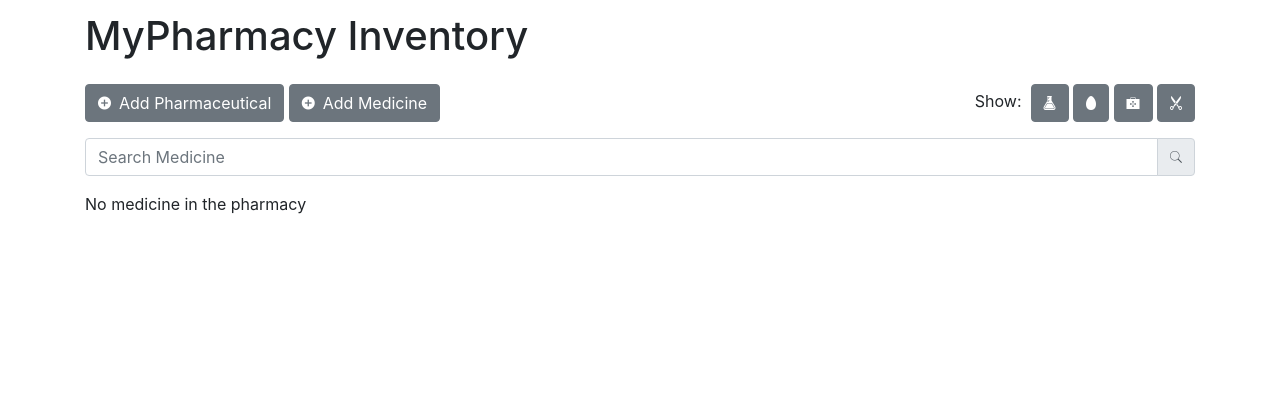
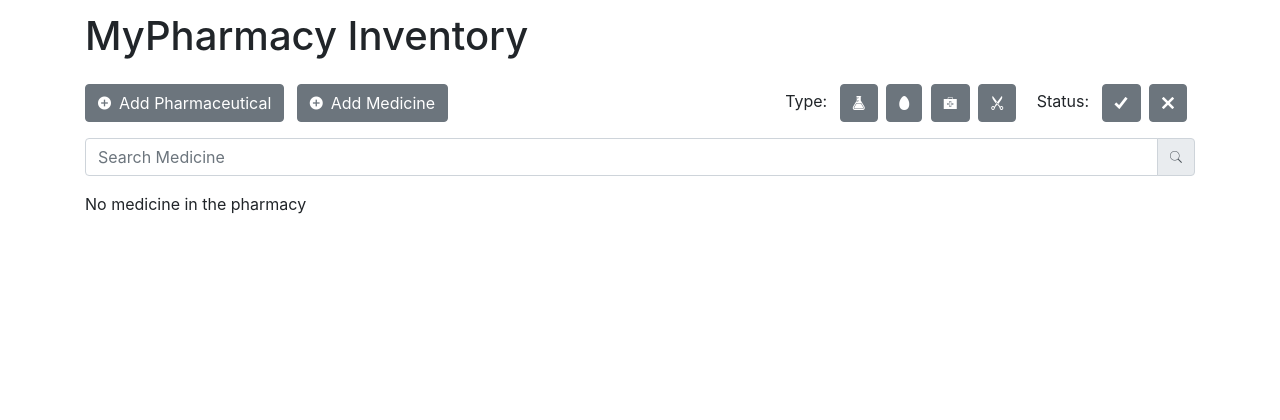
Before and after one commit to skylarkbe/pharmacy, a Django app: template inventory/templates/inventory/index.html in a window 1280 px wide. Shown: the top 420 px of the page. Run offline with Django 3.2, Linux system fonts and the light colour scheme; the template is opened without the code that fills it, so the values that code supplies are empty; some libraries are stand-ins or nearby versions; some web fonts are replaced.

Commit message:
Add Tool and Status filter actions
Signed-off-by: romain.vanderkeilen <t4MJeDc7yJjKinhwhvcJ>

```diff
--- a/inventory/constants.py
+++ b/inventory/constants.py
@@ -8,3 +8,9 @@ MEDICINE_TO_ICON = {
 MEDICINE_DEFAULT_ICON = 'ion-help-circled'
 
 DATE_INPUT_FORMATS = ['%d-%m-%Y']
+
+MEDICINE_TYPE_FILTERS = ['show_syrups', 'show_pills', 'show_bandages', 'show_tools']
+
+MEDICINE_VALIDITY_FILTERS = ['show_not_expired', 'show_expired']
+
+APPLICATION_FILTERS = MEDICINE_TYPE_FILTERS + MEDICINE_VALIDITY_FILTERS
--- a/inventory/models.py
+++ b/inventory/models.py
@@ -17,6 +17,7 @@ class Pharmaceutical(models.Model):
 
 class Medicine(models.Model):
     objects = InheritanceManager()
+    subtype = models.CharField(default="None", max_length=32)
     type = models.ForeignKey(Pharmaceutical, on_delete=models.CASCADE)
     amount = models.PositiveIntegerField(default=0)
     insertDate = models.DateField(auto_now_add=True)
--- a/inventory/static/inventory/css/inventory.css
+++ b/inventory/static/inventory/css/inventory.css
@@ -5,7 +5,8 @@ footer { background-color: #23272b;; color: hsla(0,0%,100%,.7); font-size: 0.85e
 footer.footer { position: absolute; bottom: 0; width: 100%; height: 46px; }
 footer.footer p.text-muted { margin: 0.75em 0;}
 
-div.actionBar { padding-top: 1em ; }
+div.actionBar div.actions { padding-top: 1em ; }
+div.actionBar button, div.formActionBar button { margin-bottom: .5rem !important; }
 i.icon { margin-right: 0.5em; }
 .form-check-inline-margin { margin: 2.4rem 0 0 0; }
 td .btn {padding: 0 !important;}
--- a/inventory/templates/core/header_actions_and_filters.html
+++ b/inventory/templates/core/header_actions_and_filters.html
@@ -1,16 +1,57 @@
 {% load i18n %}
+{% load define_action %}
+
 <div class="actionBar container">
     <div class="row">
-        <div class="col text-left">
-            <a href="{% url 'inventory:addPharmaceutical' %}" class="btn btn-secondary"><i class="icon ion-android-add-circle"></i>{% trans "Add Pharmaceutical" %}</a>
-            <a href="{% url 'inventory:addMedicine' %}" class="btn btn-secondary"><i class="icon ion-android-add-circle"></i>{% trans "Add Medicine" %}</a>
+        <div class="actions col-md-6 text-left">
+            <a href="{% url 'inventory:addPharmaceutical' %}" class="btn btn-secondary mr-2"><i class="icon ion-android-add-circle"></i>{% trans "Add Pharmaceutical" %}</a>
+            <a href="{% url 'inventory:addMedicine' %}" class="btn btn-secondary mr-2"><i class="icon ion-android-add-circle"></i>{% trans "Add Medicine" %}</a>
         </div>
-        <div class="col text-right">
-            {% trans "Show" %}&colon;&nbsp;
-            <span title="{% trans "Syrup" %}" ><button type="button" class="btn btn-secondary"><i class="ion-ios-flask"></i></button></span>
-            <span title="{% trans "Pill" %}" ><button type="button" class="btn btn-secondary"><i class="ion-egg"></i></button></span>
-            <span title="{% trans "Bandage" %}" ><button type="button" class="btn btn-secondary"><i class="ion-ios-medkit"></i></button></span>
-            <span title="{% trans "Tool" %}" ><button type="button" class="btn btn-secondary"><i class="ion-scissors"></i></button></span>
+        <div class="actions col-md-6 text-right">
+            <span class="mr-2">{% trans "Type" %}&colon;</span>
+            <span title="{% trans "Syrup" %}" class="mr-1">
+                {%  define "btn-secondary" as syrup_class %}
+                {% if request.session.show_syrups is False %}
+                    {%  define "btn-light" as syrup_class %}
+                {% endif %}
+                <a href="{% url 'inventory:toggleFilter' %}?filter=show_syrups" class="btn {{ syrup_class }}"><i class="ion-ios-flask"></i></a>
+            </span>
+            <span title="{% trans "Pill" %}" class="mr-1">
+                {%  define "btn-secondary" as pill_class %}
+                {% if request.session.show_pills is False %}
+                    {%  define "btn-light" as pill_class %}
+                {% endif %}
+                <a href="{% url 'inventory:toggleFilter' %}?filter=show_pills" class="btn {{ pill_class }}"><i class="ion-egg"></i></a>
+            </span>
+            <span title="{% trans "Bandage" %}" class="mr-1">
+                {%  define "btn-secondary" as bandage_class %}
+                {% if request.session.show_bandages is False %}
+                    {%  define "btn-light" as bandage_class %}
+                {% endif %}
+                <a href="{% url 'inventory:toggleFilter' %}?filter=show_bandages" class="btn {{ bandage_class }}"><i class="ion-ios-medkit"></i></a>
+            </span>
+            <span title="{% trans "Tool" %}" class="mr-3">
+                {%  define "btn-secondary" as tool_class %}
+                {% if request.session.show_tools is False %}
+                    {%  define "btn-light" as tool_class %}
+                {% endif %}
+                <a href="{% url 'inventory:toggleFilter' %}?filter=show_tools" class="btn {{ tool_class }}"><i class="ion-scissors"></i></a>
+            </span>
+            <span class="mr-2">{% trans "Status" %}&colon;</span>
+            <span title="{% trans "Not expired" %}" class="mr-1">
+                {%  define "btn-secondary" as not_expired_class %}
+                {% if request.session.show_not_expired is False %}
+                    {%  define "btn-light" as not_expired_class %}
+                {% endif %}
+                <a href="{% url 'inventory:toggleFilter' %}?filter=show_not_expired" class="btn {{ not_expired_class }}"><i class="ion-checkmark"></i></a>
+            </span>
+            <span title="{% trans "Expired" %}" class="mr-2">
+                {%  define "btn-secondary" as expired_class %}
+                {% if request.session.show_expired is False %}
+                    {%  define "btn-light" as expired_class %}
+                {% endif %}
+                <a href="{% url 'inventory:toggleFilter' %}?filter=show_expired" class="btn {{ expired_class }}"><i class="ion-close"></i></a>
+            </span>
         </div>
     </div>
 </div>
--- a/inventory/templates/core/header_search.html
+++ b/inventory/templates/core/header_search.html
@@ -1,7 +1,7 @@
 {% load i18n %}
 <div class="actionBar container">
     <form>
-        <div class="form-group">
+        <div class="form-group actions">
             <div class="input-group">
                 <input type="text" class="form-control" placeholder="{% trans "Search Medicine" %}">
                 <div class="input-group-append">
--- a/inventory/templates/inventory/addMedicine.html
+++ b/inventory/templates/inventory/addMedicine.html
@@ -101,7 +101,7 @@
                     <div class="form-row">
                         <label for="inputValidityHelpers">{% trans "Preset validity periods" %}</label>
                     </div>
-                    <div class="btn-toolbar" aria-describedby="inputValidityHelpersHelp">
+                    <div class="btn-toolbar formActionBar" aria-describedby="inputValidityHelpersHelp">
                         <button type="button" class="btn btn-secondary mr-2 inputValidityHelper" value="7" title="{% trans "7 days" %}" role="option">{% trans "One Week" %}</button>
                         <button type="button" class="btn btn-secondary mr-2 inputValidityHelper" value="31" title="{% trans "31 days" %}" role="option">{% trans "One Month" %}</button>
                         <button type="button" class="btn btn-secondary mr-2 inputValidityHelper" value="182" title="{% trans "182 days" %}" role="option">{% trans "Six Months" %}</button>
--- a/inventory/templates/inventory/index.html
+++ b/inventory/templates/inventory/index.html
@@ -24,7 +24,8 @@
             </thead>
             <tbody>
                 {% for stock in all_stock %}
-                    <tr>
+
+                    <tr data-stockID="{{ stock.id }}">
                         <td>
                             {{ stock.type.name }}
                             {% if stock.validity is not None %}
@@ -41,7 +42,7 @@
                             {% endif %}
                         </td>
                         {% if stock.is_medicine_expired %}
-                            {% if stock.validity is not None %}
+                            {% if stock.validity is not None and stock.openedDate is not None %}
                                 <td class="text-center table-danger"><span title="{% trans 'Expired after opening' %}"><i class="ion-clock" ></i></span></td>
                             {% else %}
                                 <td class="text-center table-danger"><span title="{% trans 'Expired' %}"><i class="ion-close" ></i></span></td>
--- /dev/null
+++ b/inventory/templatetags/define_action.py
@@ -0,0 +1,8 @@
+from django import template
+
+register = template.Library()
+
+
+@register.simple_tag
+def define(val=None):
+    return val
--- a/inventory/urls.py
+++ b/inventory/urls.py
@@ -5,6 +5,7 @@ from . import views
 app_name = 'inventory'
 urlpatterns = [
     path('', views.index, name='index'),
+    path('toggleFilter', views.toggle_filter, name='toggleFilter'),
     path('addPharmaceutical', views.AddPharmaceuticalView.as_view(), name='addPharmaceutical'),
     path('addMedicine', views.AddMedicineView.as_view(), name='addMedicine'),
 ]
```
Also changed, not shown: inventory/admin.py (+4 -4 lines), inventory/views.py (+44 -4 lines).
